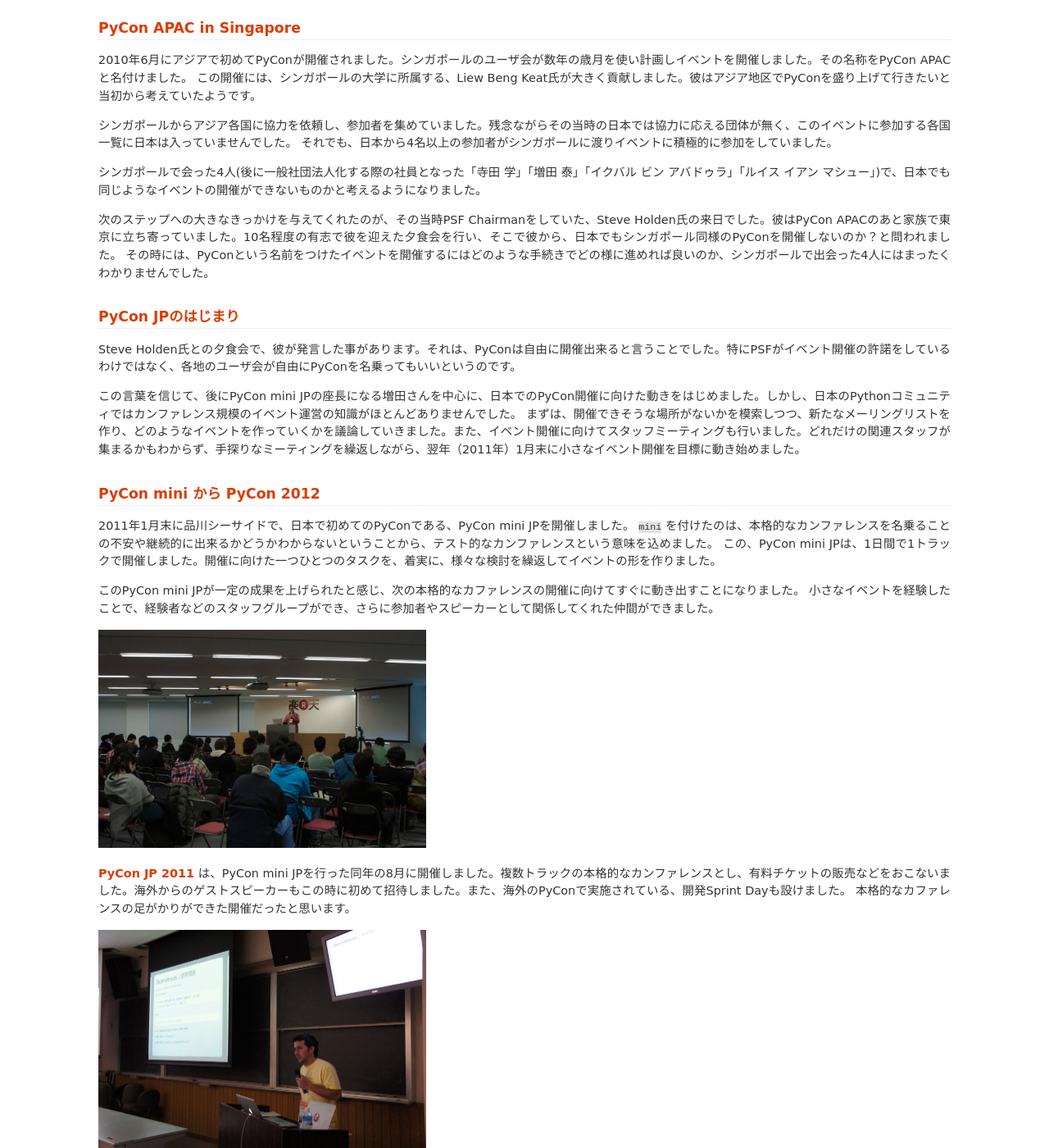
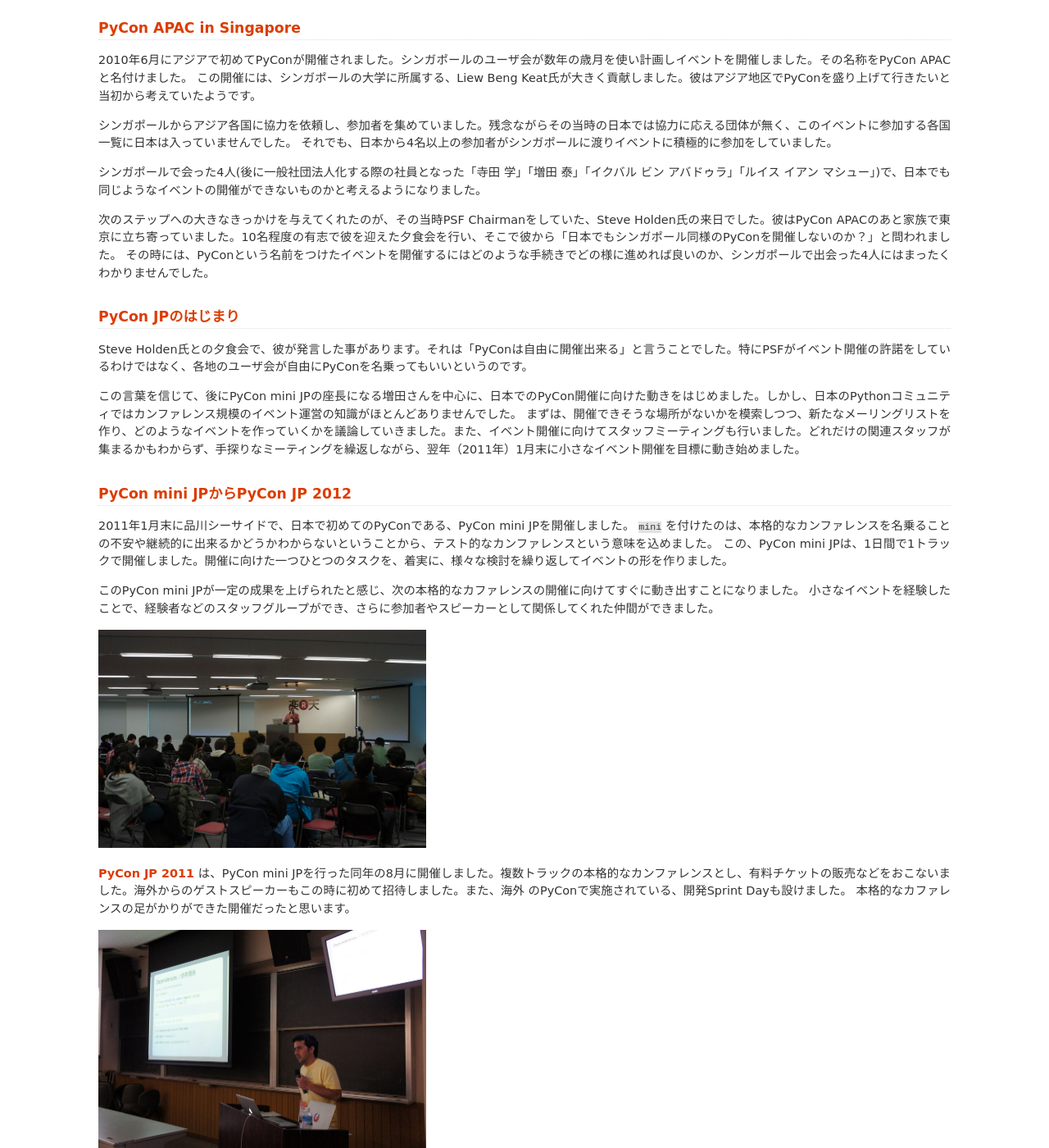
Before and after one commit to pyconjp/www.pycon.jp, a Sphinx documentation site: the page built from source/history.rst, in a window 1280 px wide and 1400 px high, scrolled down 534 px. Shown: the whole window at 82% size. Built offline with Sphinx 7.4.7, drawn with Linux system fonts in a browser that asks for light colours; some of the changed text lies outside the part shown.

Commit message:
ISSHA-338 PyCOn JPの歴史の更新

```diff
--- a/source/history.rst
+++ b/source/history.rst
@@ -24,24 +24,24 @@
 
 シンガポールで会った4人(後に一般社団法人化する際の社員となった「寺田 学」「増田 泰」「イクバル ビン アバドゥラ」「ルイス イアン マシュー」)で、日本でも同じようなイベントの開催ができないものかと考えるようになりました。
 
-次のステップへの大きなきっかけを与えてくれたのが、その当時PSF Chairmanをしていた、Steve Holden氏の来日でした。彼はPyCon APACのあと家族で東京に立ち寄っていました。10名程度の有志で彼を迎えた夕食会を行い、そこで彼から、日本でもシンガポール同様のPyConを開催しないのか？と問われました。
+次のステップへの大きなきっかけを与えてくれたのが、その当時PSF Chairmanをしていた、Steve Holden氏の来日でした。彼はPyCon APACのあと家族で東京に立ち寄っていました。10名程度の有志で彼を迎えた夕食会を行い、そこで彼から「日本でもシンガポール同様のPyConを開催しないのか？」と問われました。
 その時には、PyConという名前をつけたイベントを開催するにはどのような手続きでどの様に進めれば良いのか、シンガポールで出会った4人にはまったくわかりませんでした。
 
 
 PyCon JPのはじまり
 =====================
 
-Steve Holden氏との夕食会で、彼が発言した事があります。それは、PyConは自由に開催出来ると言うことでした。特にPSFがイベント開催の許諾をしているわけではなく、各地のユーザ会が自由にPyConを名乗ってもいいというのです。
+Steve Holden氏との夕食会で、彼が発言した事があります。それは「PyConは自由に開催出来る」と言うことでした。特にPSFがイベント開催の許諾をしているわけではなく、各地のユーザ会が自由にPyConを名乗ってもいいというのです。
 
 この言葉を信じて、後にPyCon mini JPの座長になる増田さんを中心に、日本でのPyCon開催に向けた動きをはじめました。しかし、日本のPythonコミュニティではカンファレンス規模のイベント運営の知識がほとんどありませんでした。
 まずは、開催できそうな場所がないかを模索しつつ、新たなメーリングリストを作り、どのようなイベントを作っていくかを議論していきました。また、イベント開催に向けてスタッフミーティングも行いました。どれだけの関連スタッフが集まるかもわからず、手探りなミーティングを繰返しながら、翌年（2011年）1月末に小さなイベント開催を目標に動き始めました。
 
 
-PyCon mini から PyCon 2012
+PyCon mini JPからPyCon JP 2012
 ==============================
 
 2011年1月末に品川シーサイドで、日本で初めてのPyConである、PyCon mini JPを開催しました。 ``mini`` を付けたのは、本格的なカンファレンスを名乗ることの不安や継続的に出来るかどうかわからないということから、テスト的なカンファレンスという意味を込めました。
-この、PyCon mini JPは、1日間で1トラックで開催しました。開催に向けた一つひとつのタスクを、着実に、様々な検討を繰返してイベントの形を作りました。
+この、PyCon mini JPは、1日間で1トラックで開催しました。開催に向けた一つひとつのタスクを、着実に、様々な検討を繰り返してイベントの形を作りました。
 
 このPyCon mini JPが一定の成果を上げられたと感じ、次の本格的なカファレンスの開催に向けてすぐに動き出すことになりました。
 小さなイベントを経験したことで、経験者などのスタッフグループができ、さらに参加者やスピーカーとして関係してくれた仲間ができました。
@@ -50,7 +50,8 @@
    :width: 400
    :alt: PyCon mini JP キーノート
 
-`PyCon JP 2011 <https://2011.pycon.jp/>`_ は、PyCon mini JPを行った同年の8月に開催しました。複数トラックの本格的なカンファレンスとし、有料チケットの販売などをおこないました。海外からのゲストスピーカーもこの時に初めて招待しました。また、海外のPyConで実施されている、開発Sprint Dayも設けました。
+`PyCon JP 2011 <https://2011.pycon.jp/>`_ は、PyCon mini JPを行った同年の8月に開催しました。複数トラックの本格的なカンファレンスとし、有料チケットの販売などをおこないました。海外からのゲストスピーカーもこの時に初めて招待しました。また、海外
+のPyConで実施されている、開発Sprint Dayも設けました。
 本格的なカファレンスの足がかりができた開催だったと思います。
 
 .. image:: /_static/pyconjp2011-keynote.jpg
@@ -101,8 +101,8 @@
 ==================
 
 PyCon JP 2011から3年間、座長を務めた寺田学は、すでに設立していた法人の代表理事でもありました。
-法人が設立された後の次の開催を決める段階で、座長の交代を行うことになり、鈴木たかのりさんがPyCon 2014の座長となりました。
-その後、イベントが拡大局面に入り、多様な参加者が集まるようになり、新たなコミュニティが生まれる礎になったもと思います。
+法人が設立された後の次の開催を決める段階で、座長の交代を行うことになり、鈴木たかのりさんがPyCon JP 2014の座長となりました。
+その後、イベントが拡大局面に入り、多様な参加者が集まるようになり、新たなコミュニティが生まれる礎になったものと思います。
 また、PyCon JPが9月前後に開催されることが、日本のPythonユーザに広く知れてきて、定期的な開催となった時期でもあったと思います。
 
 
```
Also changed, not shown: other parts of source/history.rst (+4 -5 lines).
